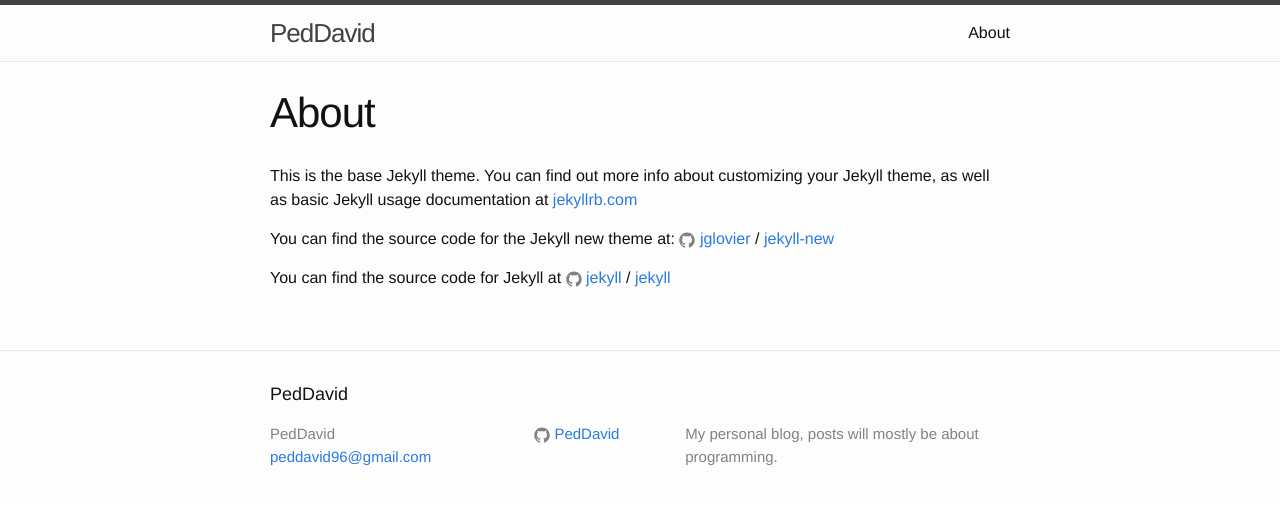
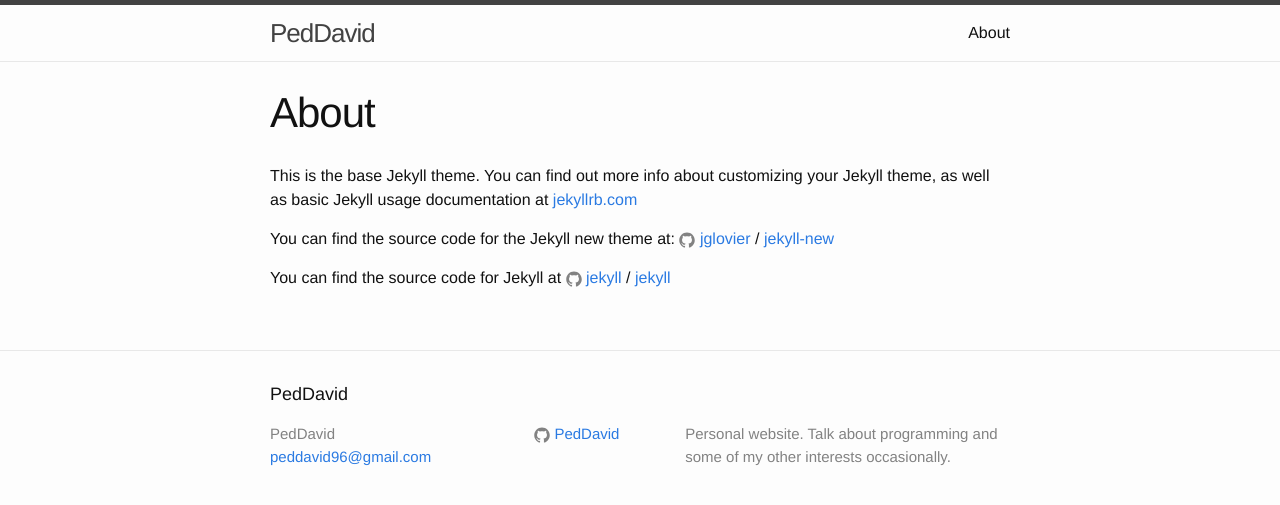
Before and after one commit to PedDavid/peddavid.github.io, a Jekyll site: the page built from about.md, in a window 1280 px wide. Shown: the top 505 px of the page. Built offline with Jekyll 4.4.1, drawn with Linux system fonts in a browser that asks for light colours.

Commit message:
Change to personal config

```diff
--- a/_config.yml
+++ b/_config.yml
@@ -9,13 +9,10 @@
 title: PedDavid
 email: peddavid96@gmail.com
 description: > # this means to ignore newlines until "baseurl:"
-    My personal blog, posts will mostly be about programming.
-  # Write an awesome description for your new site here. You can edit this
-  # line in _config.yml. It will appear in your document head meta (for
-  # Google search results) and in your feed.xml site description.
+  Personal website. Talk about programming and some of my other
+  interests occasionally.
 baseurl: "" # the subpath of your site, e.g. /blog
 url: "http://peddavid.github.io" # the base hostname & protocol for your site
-#twitter_username: jekyllrb
 github_username:  PedDavid
 
 # Build settings
```
